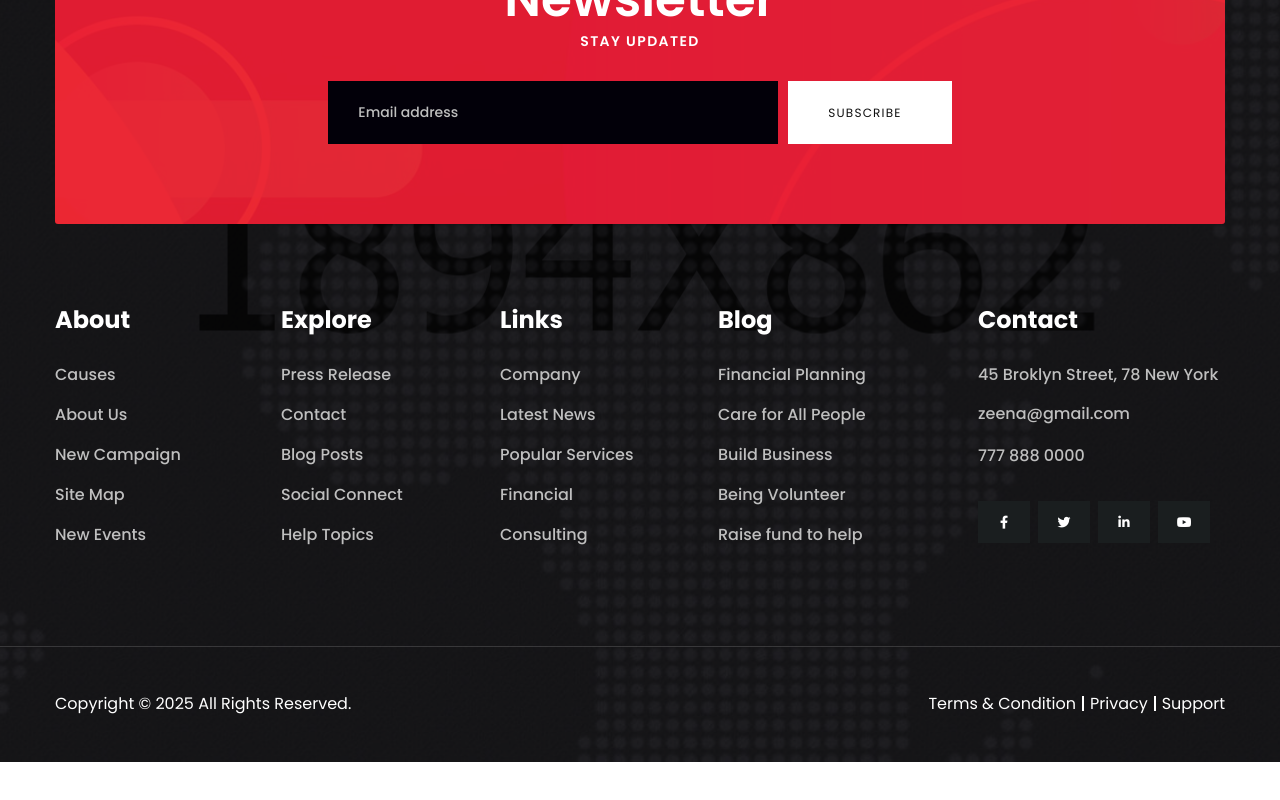
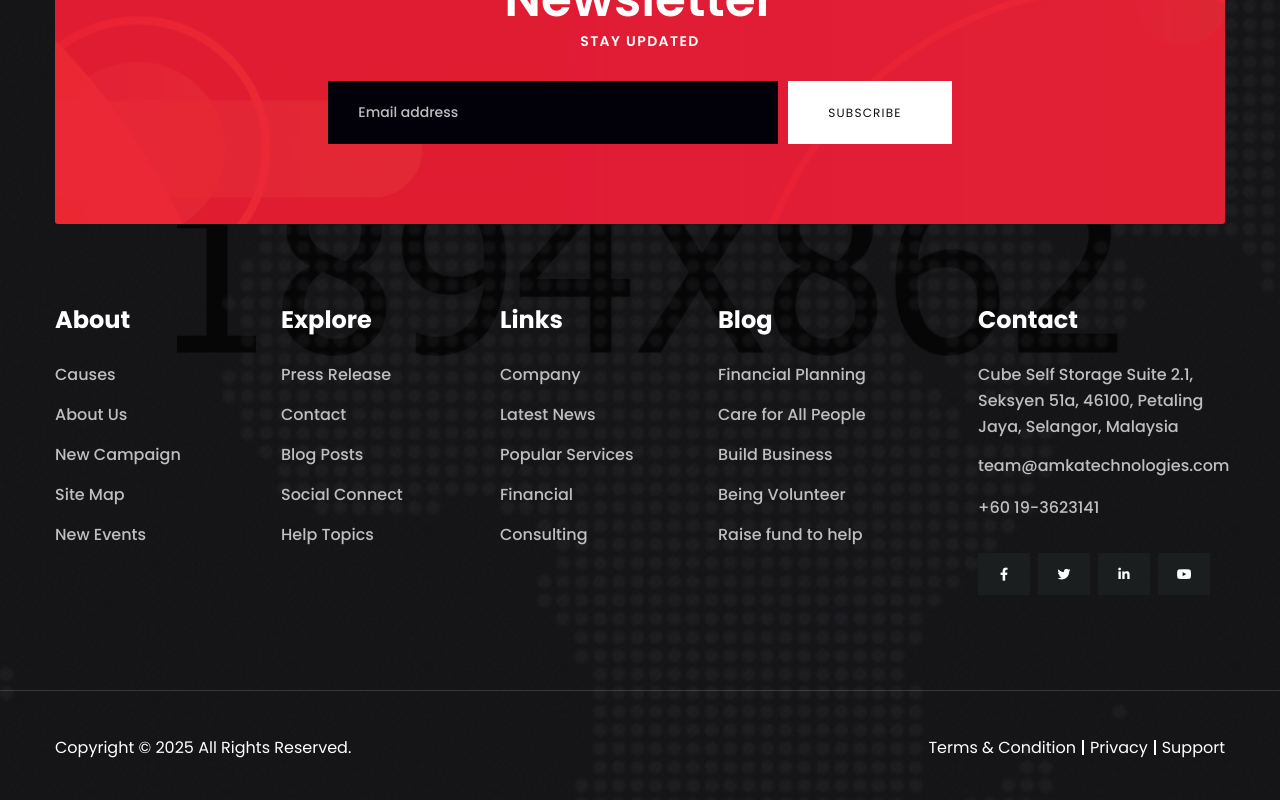
Before and after one commit to hafizi1997/AMKA, a Next.js app: page /blog in a window 1280 px wide. Shown: the part 4347-5147 px from the top of the page. Before the commit the page ends 5109 px from the top, so only its background shows below. Built offline with nearby package versions, Linux system fonts and the light colour scheme.

Commit message:
update a bit

```diff
--- a/app/layout.tsx
+++ b/app/layout.tsx
@@ -5,7 +5,7 @@ import "swiper/css/pagination"
 import 'swiper/css/free-mode';
 import { openSans, poppins } from '@/lib/font'
 export const metadata = {
-    title: 'Zeena',
+    title: 'AMKA Digital Sdn Bhd',
     description: 'Next Js template'
 }
 
--- a/components/layout/footer/Footer1.tsx
+++ b/components/layout/footer/Footer1.tsx
@@ -1,26 +1,28 @@
-import Link from "next/link"
+import Link from "next/link";
 export default function Footer1() {
   return (
     <>
-
       {/*Site Footer Start*/}
       <footer className="site-footer">
         <div
           className="site-footer__bg-2"
           style={{
-                backgroundImage: "url(assets/images/backgrounds/site-footer-bg-2.jpg)"
+            backgroundImage:
+              "url(assets/images/backgrounds/site-footer-bg-2.jpg)",
           }}
         />
         <div
           className="site-footer__bg-3 float-bob-y"
           style={{
-                backgroundImage: "url(assets/images/backgrounds/site-footer-bg-3.png)"
+            backgroundImage:
+              "url(assets/images/backgrounds/site-footer-bg-3.png)",
           }}
         />
         <div
           className="site-footer__bg"
           style={{
-                backgroundImage: "url(assets/images/backgrounds/site-footer-bg.jpg)"
+            backgroundImage:
+              "url(assets/images/backgrounds/site-footer-bg.jpg)",
           }}
         ></div>
         <div className="site-footer__top">
@@ -144,13 +146,18 @@ export default function Footer1() {
                   </div>
                   <ul className="footer-widget__contact-list list-unstyled">
                     <li>
-                        <p>45 Broklyn Street, 78 New York</p>
+                      <p>
+                        Cube Self Storage Suite 2.1, Seksyen 51a, 46100,
+                        Petaling Jaya, Selangor, Malaysia
+                      </p>
                     </li>
                     <li>
-                        <Link href="mailto:zeena@gmail.com">zeena@gmail.com</Link>
+                      <Link href="mailto:team@amkatechnologies.com">
+                        team@amkatechnologies.com
+                      </Link>
                     </li>
                     <li>
-                        <Link href="tel:7778880000">777 888 0000</Link>
+                      <Link href="tel:7778880000">+60 19-3623141</Link>
                     </li>
                   </ul>
                   <div className="footer-widget__social">
@@ -194,7 +201,6 @@ export default function Footer1() {
         </div>
       </footer>
       {/*Site Footer End*/}
-
     </>
-    )
+  );
 }
--- a/components/layout/footer/Footer2.tsx
+++ b/components/layout/footer/Footer2.tsx
@@ -1,27 +1,29 @@
-import Link from "next/link"
+import Link from "next/link";
 
 export default function Footer2() {
   return (
     <>
-
       {/*Site Footer Start*/}
       <footer className="site-footer site-footer-two">
         <div
           className="site-footer__bg-2"
           style={{
-                backgroundImage: "url(assets/images/backgrounds/site-footer-bg-2.jpg)"
+            backgroundImage:
+              "url(assets/images/backgrounds/site-footer-bg-2.jpg)",
           }}
         />
         <div
           className="site-footer__bg-3 float-bob-y"
           style={{
-                backgroundImage: "url(assets/images/backgrounds/site-footer-bg-3.png)"
+            backgroundImage:
+              "url(assets/images/backgrounds/site-footer-bg-3.png)",
           }}
         />
         <div
           className="site-footer__bg"
           style={{
-                backgroundImage: "url(assets/images/backgrounds/site-footer-bg.jpg)"
+            backgroundImage:
+              "url(assets/images/backgrounds/site-footer-bg.jpg)",
           }}
         ></div>
         <div className="site-footer__top">
@@ -145,13 +147,18 @@ export default function Footer2() {
                   </div>
                   <ul className="footer-widget__contact-list list-unstyled">
                     <li>
-                        <p>45 Broklyn Street, 78 New York</p>
+                      <p>
+                        Cube Self Storage Suite 2.1, Seksyen 51a, 46100,
+                        Petaling Jaya, Selangor, Malaysia
+                      </p>
                     </li>
                     <li>
-                        <Link href="mailto:zeena@gmail.com">zeena@gmail.com</Link>
+                      <Link href="mailto:team@amkatechnologies.com">
+                        team@amkatechnologies.com
+                      </Link>
                     </li>
                     <li>
-                        <Link href="tel:7778880000">777 888 0000</Link>
+                      <Link href="tel:7778880000">+60 19-3623141</Link>
                     </li>
                   </ul>
                   <div className="footer-widget__social">
@@ -195,7 +202,6 @@ export default function Footer2() {
         </div>
       </footer>
       {/*Site Footer End*/}
-
     </>
-    )
+  );
 }
--- a/components/layout/footer/Footer3.tsx
+++ b/components/layout/footer/Footer3.tsx
@@ -1,4 +1,4 @@
-import Link from "next/link"
+import Link from "next/link";
 export default function Footer3() {
   return (
     <>
@@ -13,10 +13,10 @@ export default function Footer3() {
               >
                 <div className="footer-widget-three__column footer-widget-three__about">
                   <p className="footer-widget-three__about-text">
-
-                Ut enim ad minim veniam, quis nostruexercitation ullamco laboris
-                nisi ut aliquip ex ea consequat.Duis aute irure dolor in
-                reprehenderit in voluptate velit esse cillum dolore eu fugiat
+                    Ut enim ad minim veniam, quis nostruexercitation ullamco
+                    laboris nisi ut aliquip ex ea consequat.Duis aute irure
+                    dolor in reprehenderit in voluptate velit esse cillum dolore
+                    eu fugiat
                   </p>
                   <form
                     className="footer-widget-three__email-box"
@@ -96,7 +96,9 @@ export default function Footer3() {
               >
                 <div className="footer-widget-three__column footer-widget-three__contact">
                   <div className="footer-widget-three__title-box">
-                <h3 className="footer-widget-three__title">You’ve question?</h3>
+                    <h3 className="footer-widget-three__title">
+                      You’ve question?
+                    </h3>
                   </div>
                   <ul className="footer-widget-three__contact-list list-unstyled">
                     <li>
@@ -105,7 +107,9 @@ export default function Footer3() {
                     </li>
                     <li>
                       <p>Send Email</p>
-                  <Link href="mailto:info-zeena@gmail.com">info-zeena@gmail.com</Link>
+                      <Link href="mailto:info-team@amkatechnologies.com">
+                        info-team@amkatechnologies.com
+                      </Link>
                     </li>
                   </ul>
                 </div>
@@ -133,9 +137,6 @@ export default function Footer3() {
         </div>
       </footer>
       {/*Site Footer Three End*/}
-
-
-
     </>
-    )
+  );
 }
--- a/components/layout/header/Header3.tsx
+++ b/components/layout/header/Header3.tsx
@@ -14,8 +14,8 @@ export default function Header2({ scroll, handlePopup, handleMobileMenu }) {
                   <img src="assets/images/resources/logo-3.png" />
                 </Link>
               </div>
-              <div className="main-menu-three__top">
-                <div className="main-menu-three__top-inner">
+              <div className="main-menu-three__top" style={{ padding: "20px" }}>
+                {/* <div className="main-menu-three__top-inner">
                   <p className="main-menu-three__top-text">
                     AMKA Digital Sdn Bhd
                   </p>
@@ -52,7 +52,7 @@ export default function Header2({ scroll, handlePopup, handleMobileMenu }) {
                       <i className="fab fa-instagram" />
                     </Link>
                   </div>
-                </div>
+                </div> */}
               </div>
               <div className="main-menu-three__bottom">
                 <div className="main-menu-three__main-menu-box">
@@ -66,24 +66,24 @@ export default function Header2({ scroll, handlePopup, handleMobileMenu }) {
                   <Menu />
                 </div>
                 <div className="main-menu-three__search-cart-btn-box">
-                  <div className="main-menu-three__search-box">
+                  {/* <div className="main-menu-three__search-box">
                     <a
                       onClick={handlePopup}
                       href="#"
                       className="main-menu-three__search search-toggler icon-search"
                     />
-                  </div>
+                  </div> */}
                   {/* <div className="main-menu-three__cart-box">
                     <a
                       href="cart"
                       className="main-menu-three__cart icon-shopping-cart"
                     />
                   </div> */}
-                  <div className="main-menu-three__btn-box">
+                  {/* <div className="main-menu-three__btn-box">
                     <a href="contact">
                       Get Free Quote <span className="icon-back" />
                     </a>
-                  </div>
+                  </div> */}
                 </div>
               </div>
               <div className="main-menu-three__top-call">
@@ -116,8 +116,8 @@ export default function Header2({ scroll, handlePopup, handleMobileMenu }) {
                     <img src="assets/images/resources/logo-3.png" />
                   </a>
                 </div>
-                <div className="main-menu-three__top">
-                  <div className="main-menu-three__top-inner">
+                <div className="main-menu-three__top" style={{ padding: "20px" }}>
+                  {/* <div className="main-menu-three__top-inner">
                     <p className="main-menu-three__top-text">
                       AMKA Digital Sdn Bhd
                     </p>
@@ -154,7 +154,7 @@ export default function Header2({ scroll, handlePopup, handleMobileMenu }) {
                         <i className="fab fa-instagram" />
                       </a>
                     </div>
-                  </div>
+                  </div> */}
                 </div>
                 <div className="main-menu-three__bottom">
                   <div className="main-menu-three__main-menu-box">
@@ -167,26 +167,26 @@ export default function Header2({ scroll, handlePopup, handleMobileMenu }) {
                     </a>
                     <Menu />
                   </div>
-                  <div className="main-menu-three__search-cart-btn-box">
-                    <div className="main-menu-three__search-box">
+                  {/* <div className="main-menu-three__search-cart-btn-box"> */}
+                    {/* <div className="main-menu-three__search-box">
                       <a
                         onClick={handlePopup}
                         href="#"
                         className="main-menu-three__search search-toggler icon-search"
                       />
-                    </div>
-                    <div className="main-menu-three__cart-box">
+                    </div> */}
+                    {/* <div className="main-menu-three__cart-box"> */}
                       {/* <a
                         href="cart"
                         className="main-menu-three__cart icon-shopping-cart"
                       /> */}
-                    </div>
+                    {/* </div>
                     <div className="main-menu-three__btn-box">
                       <a href="contact">
                         Get Free Quote <span className="icon-back" />
                       </a>
-                    </div>
-                  </div>
+                    </div> */}
+                  {/* </div> */}
                 </div>
                 <div className="main-menu-three__top-call">
                   <div className="main-menu-three__top-call-box">
```
Also changed, not shown: app/contact/page.tsx (+27 -16 lines). Lines whose indentation alone changed are shown as unchanged.
